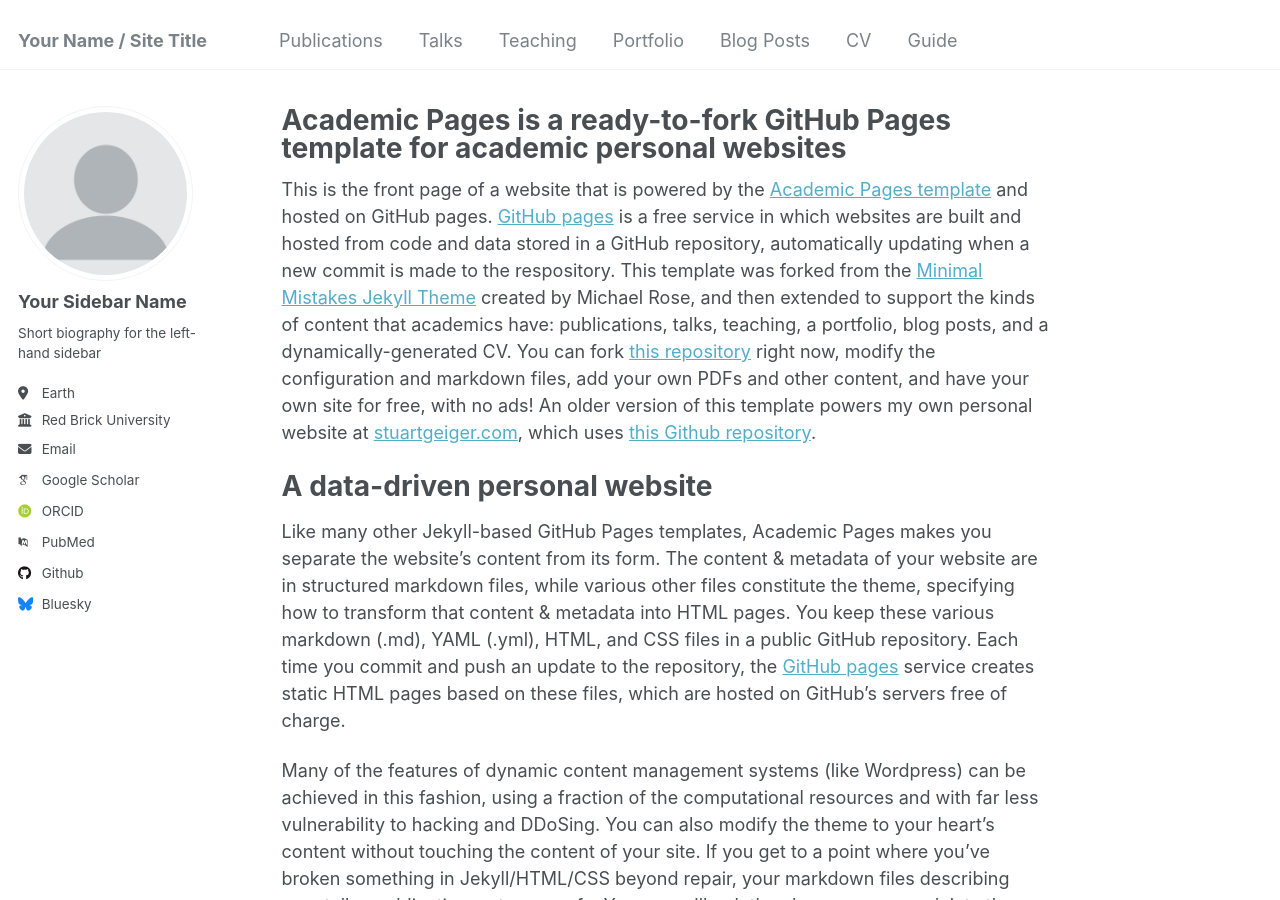
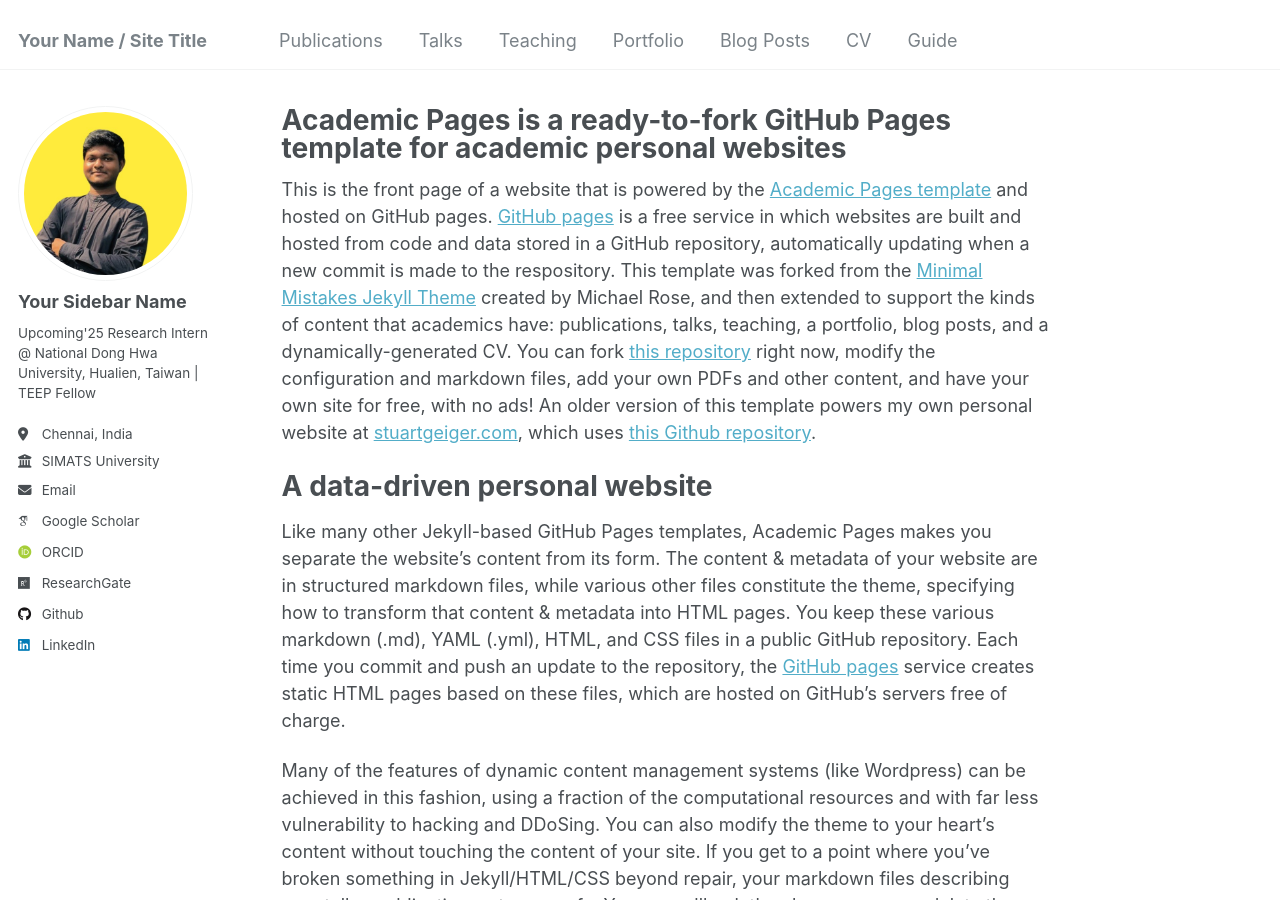
Before and after one commit to sohithpydev/portfolio, a Jekyll site: the page built from _pages/about.md, in a window 1280 px wide and 900 px high. Built offline with Jekyll 4.4.1, drawn with Linux system fonts in a browser that asks for light colours; some web fonts are replaced.

Commit message:
Update _config.yml

```diff
--- a/_config.yml
+++ b/_config.yml
@@ -12,43 +12,43 @@ title                    : "Your Name / Site Title"
 title_separator          : "-"
 name                     : &name "Your Name"
 description              : &description "personal description"
-url                      : https://academicpages.github.io # the base hostname & protocol for your site e.g. "https://mmistakes.github.io"
+url                      : https://portfolio.github.io # the base hostname & protocol for your site e.g. "https://mmistakes.github.io"
 baseurl                  : "" # the subpath of your site, e.g. "/blog"
-repository               : "academicpages/academicpages.github.io"
+repository               : "sohithpydev/portfolio.github.io"
 
 # Site Author - The following control what appear as part of the author content on the side bar.
 #               If a field is blank the icon and link will not appear, otherwise it will be shown.
 #               Additional customization can be done by editing /_includes/author-profile.html
 author:
   # Biographic information
-  avatar           : "profile.png"
+  avatar           : "profile.jpeg"
   name             : "Your Sidebar Name"
   pronouns         : # example: "she/her"
-  bio              : "Short biography for the left-hand sidebar"
-  location         : "Earth"
-  employer         : "Red Brick University"
+  bio              : "Upcoming'25 Research Intern @ National Dong Hwa University, Hualien, Taiwan | TEEP Fellow"
+  location         : "Chennai, India"
+  employer         : "SIMATS University"
   uri              : # URL
-  email            : "none@example.org"
+  email            : "sohith.bme@gmail.com"
 
   # Academic websites
   arxiv            : # URL - Update with the correct link to your profile
-  googlescholar    : "https://scholar.google.com/citations?user=PS_CX0AAAAAJ"
+  googlescholar    : "https://scholar.google.co.in/citations?view_op=list_works&hl=en&hl=en&user=2ZADAfIAAAAJ"
   impactstory      : # URL
-  orcid            : "http://orcid.org/yourorcidurl"
+  orcid            : "https://orcid.org/0009-0000-9043-8492"
   semantic         : # URL
-  pubmed           : "https://www.ncbi.nlm.nih.gov/pubmed/?term=john+snow"
-  researchgate     : # URL
+  pubmed           :
+  researchgate     : "https://www.researchgate.net/profile/Sohith-Reddy-2/research"
 
   # Repositories and software development
   bitbucket        : # Username - Update with your username on the site
   codepen          : # Username
   dribbble         : # Username
-  github           : "academicpages"
+  github           : "sohithpydev"
   kaggle           : # Username
   stackoverflow    : # User number or user number and name (i.e., use "1" or "1/jeff-atwood")
 
   # Social media
-  bluesky          : "bsky.app" # Replace this with you Bluesky username
+  bluesky          :  # Replace this with you Bluesky username
   facebook         : # Username
   flickr           : # Username
   foursquare       : # Username
@@ -57,7 +57,7 @@ author:
   keybase          : # Username
   instagram        : # Username
   lastfm           : # Username
-  linkedin         : # Username
+  linkedin         : "https://www.linkedin.com/in/sohith-reddy-9a1a96229/"
   mastodon         : # URL
   medium           : # URL
   pinterest        : # Username
```
